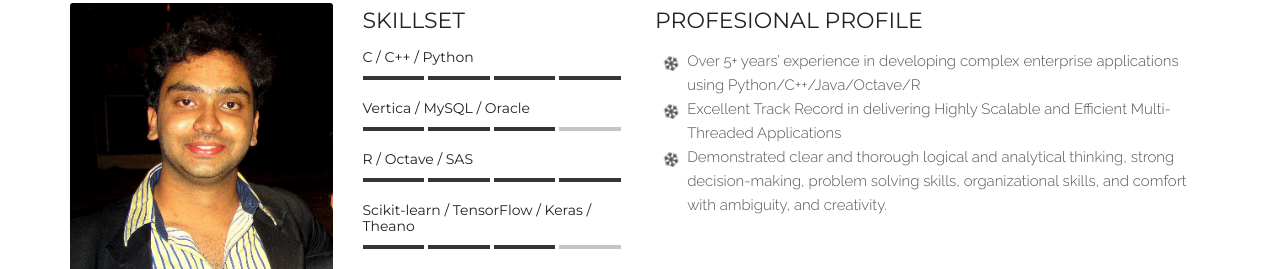
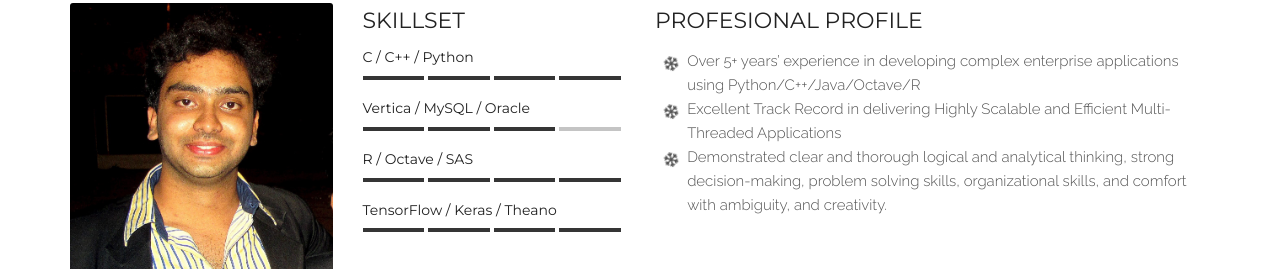
Before and after one commit to highelves/highelves.github.io, a plain HTML site: page index.html in a window 1280 px wide. Shown: the part 1194-1463 px from the top of the page. Drawn offline with nearby package versions, Linux system fonts and the light colour scheme.

Commit message:
removing scikit-learn

```diff
--- a/index.html
+++ b/index.html
@@ -229,12 +229,12 @@
 								<div class="skill-rate-on"></div>
 							</div>
 
-							<h5>Scikit-learn / TensorFlow / Keras / Theano</h5>
+							<h5>TensorFlow / Keras / Theano</h5>
 							<div class="skill-bar">
 								<div class="skill-rate-on"></div>
 								<div class="skill-rate-on"></div>
 								<div class="skill-rate-on"></div>
-								<div class="skill-rate-off"></div>
+								<div class="skill-rate-on"></div>
 							</div>
 						</div>
 
```
